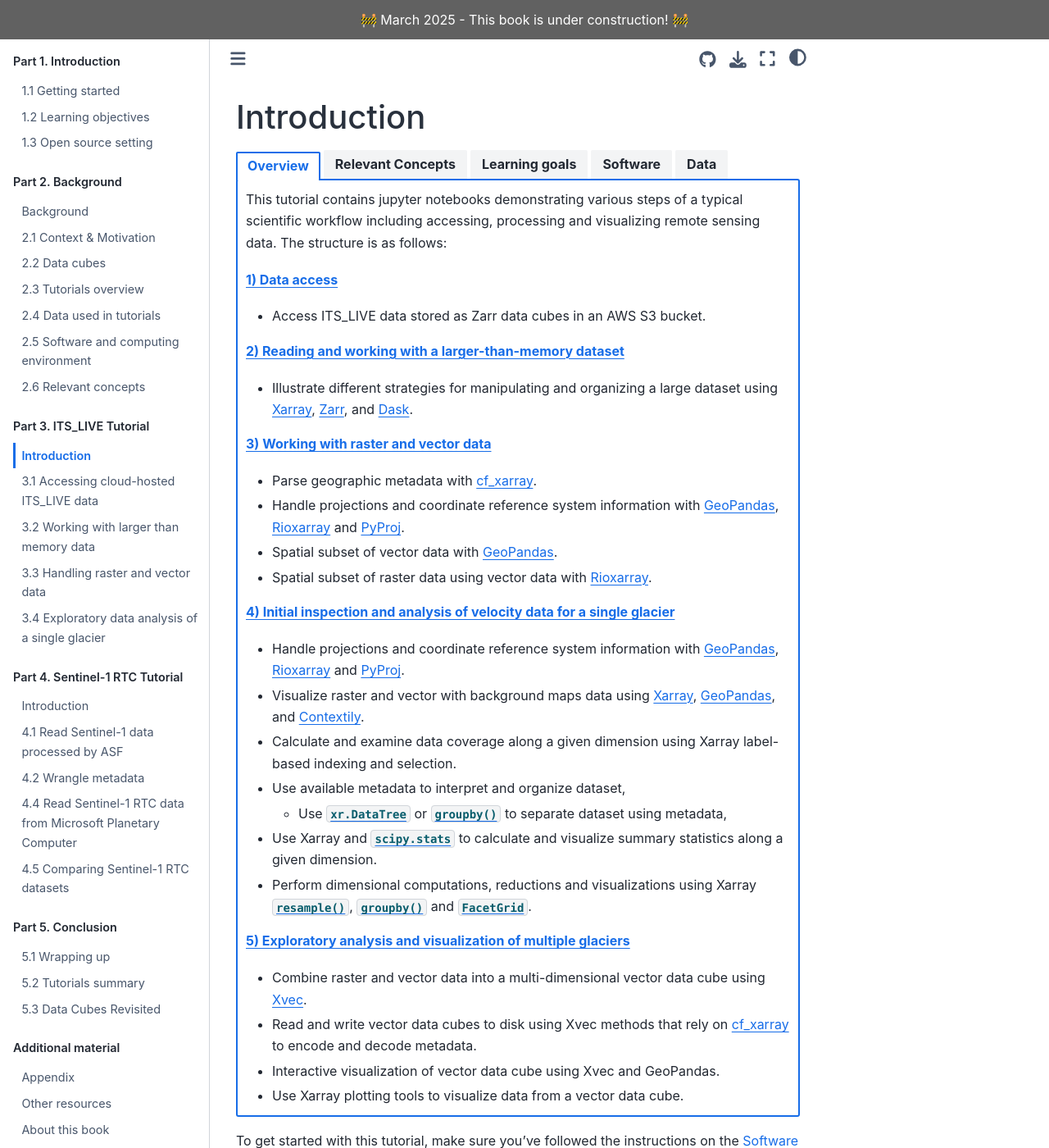
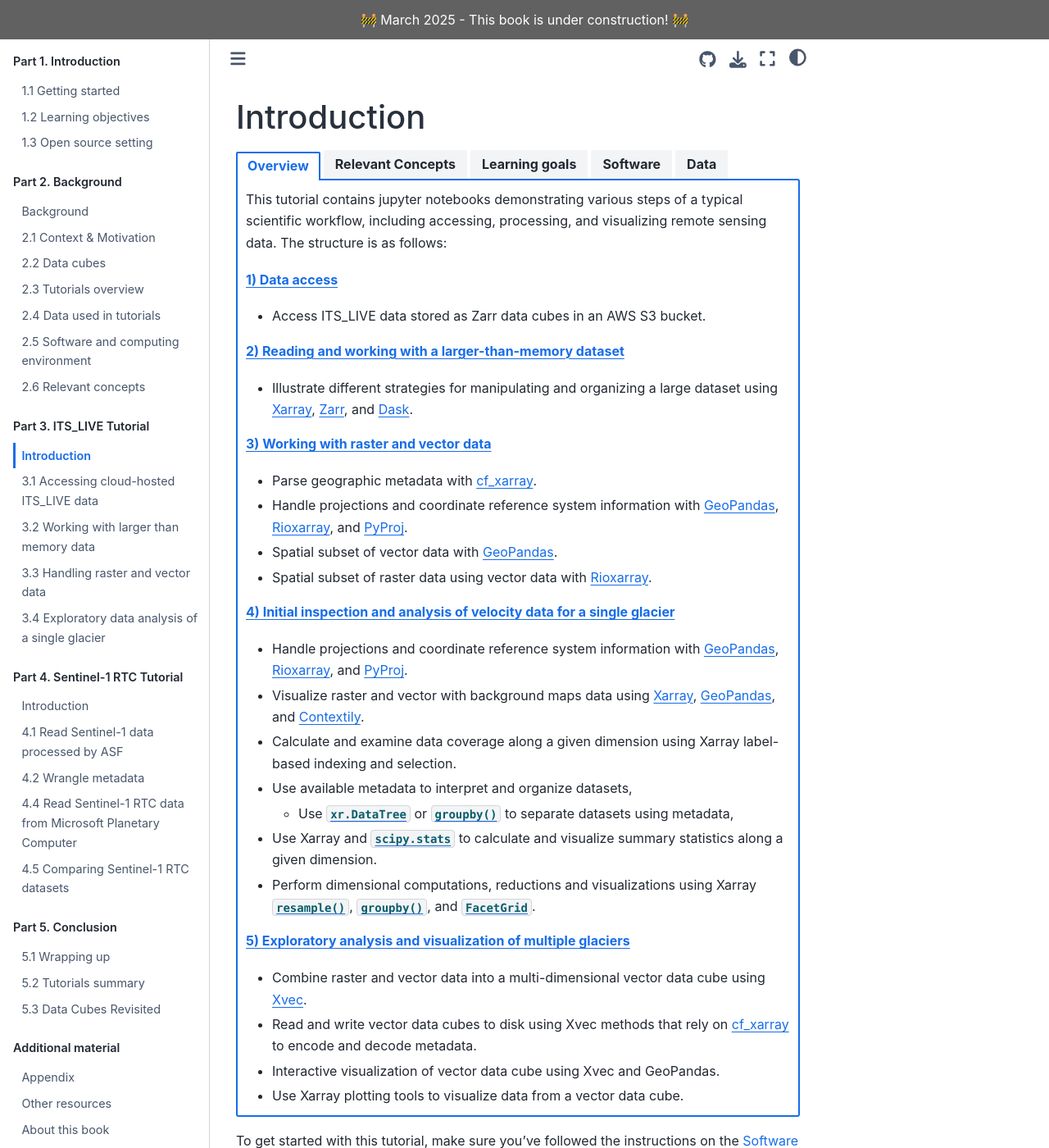
Before and after one commit to e-marshall/tutorials, a Jupyter Book: the page built from book/itslive/itslive_intro.md, in a window 1280 px wide and 1400 px high. Shown: the whole window at 82% size. Built offline with Jupyter Book 1.0.4 settings and Sphinx 7.4.7 and the Sphinx Book theme 1.1.4, drawn with Linux system fonts in a browser that asks for light colours; pages that are not in the unit, such as notebooks, are missing from menus.

Commit message:
Fix header (#78)
* fix typos

* fix typo

```diff
--- a/book/itslive/itslive_intro.md
+++ b/book/itslive/itslive_intro.md
@@ -2,7 +2,7 @@
 
 ::::{tab-set}
 :::{tab-item} Overview
-This tutorial contains jupyter notebooks demonstrating various steps of a typical scientific workflow including accessing, processing and visualizing remote sensing data. The structure is as follows:
+This tutorial contains jupyter notebooks demonstrating various steps of a typical scientific workflow, including accessing, processing, and visualizing remote sensing data. The structure is as follows:
 
 **[1) Data access](nbs/1_accessing_itslive_s3_data.ipynb)**
 - Access ITS_LIVE data stored as Zarr data cubes in an AWS S3 bucket.
@@ -12,23 +12,23 @@
 
 **[3) Working with raster and vector data](nbs/3_combining_raster_vector_data.ipynb)**
 - Parse geographic metadata with [cf_xarray](https://cf-xarray.readthedocs.io/en/latest/).
-- Handle projections and coordinate reference system information with [GeoPandas](https://geopandas.org/en/stable/), [Rioxarray](https://corteva.github.io/rioxarray/stable/index.html) and [PyProj](https://pyproj4.github.io/pyproj/stable/).
+- Handle projections and coordinate reference system information with [GeoPandas](https://geopandas.org/en/stable/), [Rioxarray](https://corteva.github.io/rioxarray/stable/index.html), and [PyProj](https://pyproj4.github.io/pyproj/stable/).
 - Spatial subset of vector data with [GeoPandas](https://geopandas.org/en/stable/).
 - Spatial subset of raster data using vector data with [Rioxarray](https://corteva.github.io/rioxarray/stable/index.html).
 
 **[4) Initial inspection and analysis of velocity data for a single glacier](nbs/4_exploratory_data_analysis_single.ipynb)**
-- Handle projections and coordinate reference system information with [GeoPandas](https://geopandas.org/en/stable/), [Rioxarray](https://corteva.github.io/rioxarray/stable/index.html) and [PyProj](https://pyproj4.github.io/pyproj/stable/).
+- Handle projections and coordinate reference system information with [GeoPandas](https://geopandas.org/en/stable/), [Rioxarray](https://corteva.github.io/rioxarray/stable/index.html), and [PyProj](https://pyproj4.github.io/pyproj/stable/).
 - Visualize raster and vector with background maps data using [Xarray](https://docs.xarray.dev/en/stable/), [GeoPandas](https://geopandas.org/en/stable/), and [Contextily](https://contextily.readthedocs.io/en/latest/).
 - Calculate and examine data coverage along a given dimension using Xarray label-based indexing and selection.
-- Use available metadata to interpret and organize dataset,
-     - Use [`xr.DataTree`](https://xarray-datatree.readthedocs.io/en/latest/data-structures.html) or [`groupby()`](https://docs.xarray.dev/en/stable/user-guide/groupby.html) to separate dataset using metadata,
+- Use available metadata to interpret and organize datasets,
+     - Use [`xr.DataTree`](https://xarray-datatree.readthedocs.io/en/latest/data-structures.html) or [`groupby()`](https://docs.xarray.dev/en/stable/user-guide/groupby.html) to separate datasets using metadata,
 - Use Xarray and [`scipy.stats`](https://docs.scipy.org/doc/scipy/reference/stats.html) to calculate and visualize summary statistics along a given dimension.
-- Perform dimensional computations, reductions and visualizations using Xarray [`resample()`](https://docs.xarray.dev/en/stable/generated/xarray.Dataset.resample.html), [`groupby()`](https://docs.xarray.dev/en/stable/user-guide/groupby.html) and [`FacetGrid`](https://docs.xarray.dev/en/latest/generated/xarray.plot.FacetGrid.html).
+- Perform dimensional computations, reductions and visualizations using Xarray [`resample()`](https://docs.xarray.dev/en/stable/generated/xarray.Dataset.resample.html), [`groupby()`](https://docs.xarray.dev/en/stable/user-guide/groupby.html), and [`FacetGrid`](https://docs.xarray.dev/en/latest/generated/xarray.plot.FacetGrid.html).
 
 **[5) Exploratory analysis and visualization of multiple glaciers](nbs/5_exploratory_data_analysis_group.ipynb)**
 - Combine raster and vector data into a multi-dimensional vector data cube using [Xvec](https://xvec.readthedocs.io/).
 - Read and write vector data cubes to disk using Xvec methods that rely on [cf_xarray](https://cf-xarray.readthedocs.io/en/latest/) to encode and decode metadata.
-- Interactive  visualization of vector data cube using Xvec and GeoPandas.
+- Interactive visualization of vector data cube using Xvec and GeoPandas.
 - Use Xarray plotting tools to visualize data from a vector data cube.
 :::
 :::{tab-item} Relevant Concepts
```
